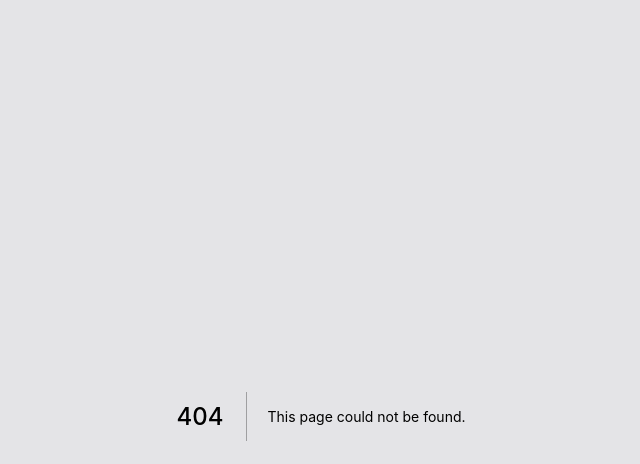
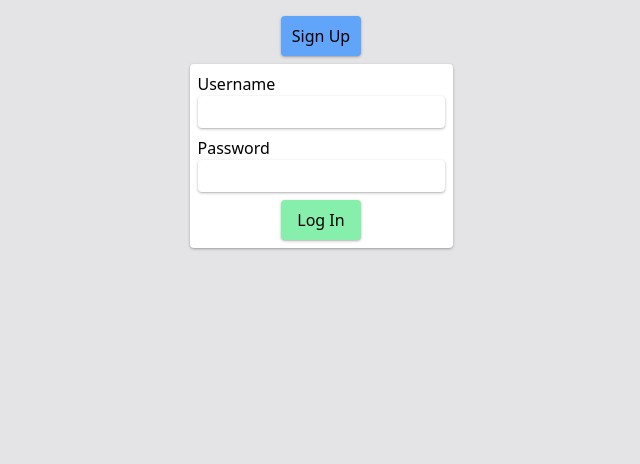
Before and after one commit to poximy/not-reddit, a Next.js app: page /auth/login in a window 1280 px wide. Before the commit this address had no page. Shown: the top 464 px of the page, without its empty margins (319-959 px from the left). Built offline with nearby package versions, Linux system fonts and the light colour scheme.

Commit message:
Implement Auth

```diff
--- /dev/null
+++ b/app/components/Button/AuthButton.tsx
@@ -0,0 +1,30 @@
+import { FC } from 'react';
+import { useSession, signIn, signOut } from 'next-auth/react';
+
+const AuthButtons: FC = () => {
+	const { data: session } = useSession();
+	if (session) {
+		return (
+			<>
+				<button
+					className='shadow-bOx transition-ease w-20 rounded bg-red-400 p-2
+					text-center hover:scale-105'
+					onClick={() => signOut()}
+				>
+					Sign out
+				</button>
+			</>
+		);
+	}
+	return (
+		<button
+			className='transition-ease shadow-box w-20 rounded bg-green-400 p-2
+			hover:scale-105'
+			onClick={() => signIn()}
+		>
+			<p className='text-center'>Log In</p>
+		</button>
+	);
+};
+
+export default AuthButtons;
--- a/pages/_app.tsx
+++ b/pages/_app.tsx
@@ -1,8 +1,13 @@
 import '../styles/globals.css';
 import { AppProps } from 'next/app';
+import { SessionProvider } from 'next-auth/react';
 
-function MyApp({ Component, pageProps }: AppProps) {
-	return <Component {...pageProps} />;
+function MyApp({ Component, pageProps: { session, ...pageProps } }: AppProps) {
+	return (
+		<SessionProvider session={session}>
+			<Component {...pageProps} />
+		</SessionProvider>
+	);
 }
 
 export default MyApp;
--- /dev/null
+++ b/pages/api/auth/[...nextauth].ts
@@ -0,0 +1,65 @@
+import prisma from '@lib/prisma';
+import NextAuth from 'next-auth';
+import CredentialsProvider from 'next-auth/providers/credentials';
+
+const getUserCredentials = async (username: string) => {
+	return await prisma.user.findUnique({
+		where: {
+			username,
+		},
+		select: {
+			id: true,
+			username: true,
+			password: true,
+		},
+	});
+};
+
+export default NextAuth({
+	providers: [
+		CredentialsProvider({
+			name: 'Credentials',
+			credentials: {
+				username: { label: 'Username', type: 'text', placeholder: 'username' },
+				password: { label: 'Password', type: 'password' },
+			},
+			authorize: async (credentials) => {
+				if (credentials !== undefined) {
+					const user = await getUserCredentials(credentials.username);
+
+					// TODO add encryption to password
+					if (user !== null && credentials.password === user.password) {
+						return {
+							id: user.id,
+							username: user.username,
+						};
+					}
+				}
+				return null;
+			},
+		}),
+	],
+	callbacks: {
+		jwt: async ({ token, user }) => {
+			if (user) {
+				token.id = user.id;
+				token.username = user.username as string;
+			}
+			return token;
+		},
+		session: ({ session, token }) => {
+			if (token) {
+				session.user.id = token.id as string;
+				session.user.username = token.username as string;
+			}
+			return session;
+		},
+	},
+	secret: process.env.NEXTAUTH_SECRET,
+	jwt: {
+		secret: process.env.NEXTAUTH_SECRET,
+	},
+	pages: {
+		signIn: '/auth/login',
+	},
+});
--- /dev/null
+++ b/pages/auth/login.tsx
@@ -0,0 +1,58 @@
+import { getCsrfToken } from 'next-auth/react';
+import { GetServerSideProps, NextPage } from 'next';
+import SignUpButton from '@components/Button/SignUpButton';
+
+interface Props {
+	csrfToken: string;
+}
+
+const LogIn: NextPage<Props> = ({ csrfToken }) => {
+	return (
+		<div className='flex flex-col items-center gap-2'>
+			<SignUpButton />
+			<form
+				className='dark-theme shadow-box flex max-h-48 max-w-min flex-col items-center
+				gap-2 rounded bg-zinc-800 p-2'
+				method='post'
+				action='/api/auth/callback/credentials'
+			>
+				<input name='csrfToken' type='hidden' defaultValue={csrfToken} />
+
+				<label className='flex max-w-min flex-col'>
+					Username
+					<input
+						className='shadow-box rounded px-2 py-1 text-black focus:outline-none'
+						name='username'
+						type='text'
+					/>
+				</label>
+
+				<label className='flex max-w-min flex-col'>
+					Password
+					<input
+						className='shadow-box rounded px-2 py-1 text-black focus:outline-none'
+						name='password'
+						type='password'
+					/>
+				</label>
+
+				<button
+					className='transition-ease shadow-box w-20 rounded bg-green-300 p-2 text-black hover:scale-105'
+					type='submit'
+				>
+					<p className='text-center'>Log In</p>
+				</button>
+			</form>
+		</div>
+	);
+};
+
+export const getServerSideProps: GetServerSideProps = async (context) => {
+	return {
+		props: {
+			csrfToken: await getCsrfToken(context),
+		},
+	};
+};
+
+export default LogIn;
--- a/pages/index.tsx
+++ b/pages/index.tsx
@@ -4,6 +4,10 @@ import prisma from '@lib/prisma';
 import { Post } from '@prisma/client';
 import { NextPage } from 'next';
 import Head from 'next/head';
+import SignUpButton from '@components/Button/SignUpButton';
+
+import { useSession } from 'next-auth/react';
+import AuthButtons from '@components/Button/AuthButton';
 
 interface Props {
 	posts: Post[] | null;
@@ -30,17 +34,27 @@ export async function getServerSideProps() {
 }
 
 const Home: NextPage<Props> = ({ posts }) => {
+	const { data: session } = useSession();
 	return (
 		<>
 			<Head>
 				<title>Not Reddit</title>
 			</Head>
-			<div className='flex flex-col items-center gap-2'>
-				<CreatePostButton />
+			<div className='relative flex flex-col items-center gap-2'>
+				<div className='flex gap-2 md:absolute md:top-0 md:right-0 md:flex-col'>
+					{session ? (
+						<>
+							<CreatePostButton />
+						</>
+					) : (
+						<>
+							<AuthButtons />
+							<SignUpButton />
+						</>
+					)}
+				</div>
 				{posts === null ? (
-					<p className='round-2 shadow-box mt-4 bg-red-500'>
-						no posts available
-					</p>
+					<p className='round-2 shadow-box bg-red-500'>no posts available</p>
 				) : (
 					<>
 						{posts.map((post) => (
```
Also changed, not shown: app/types/next-auth.d.ts (added, +10 -0 lines).
